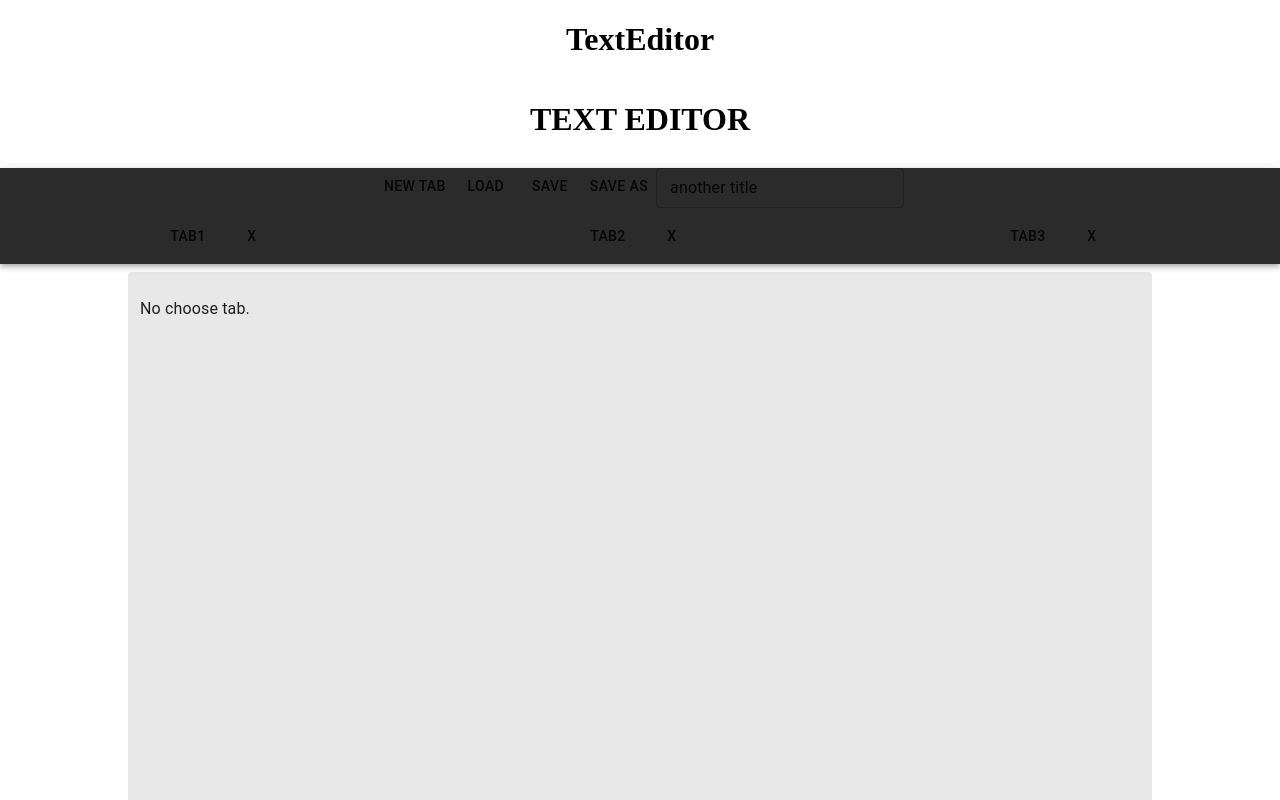
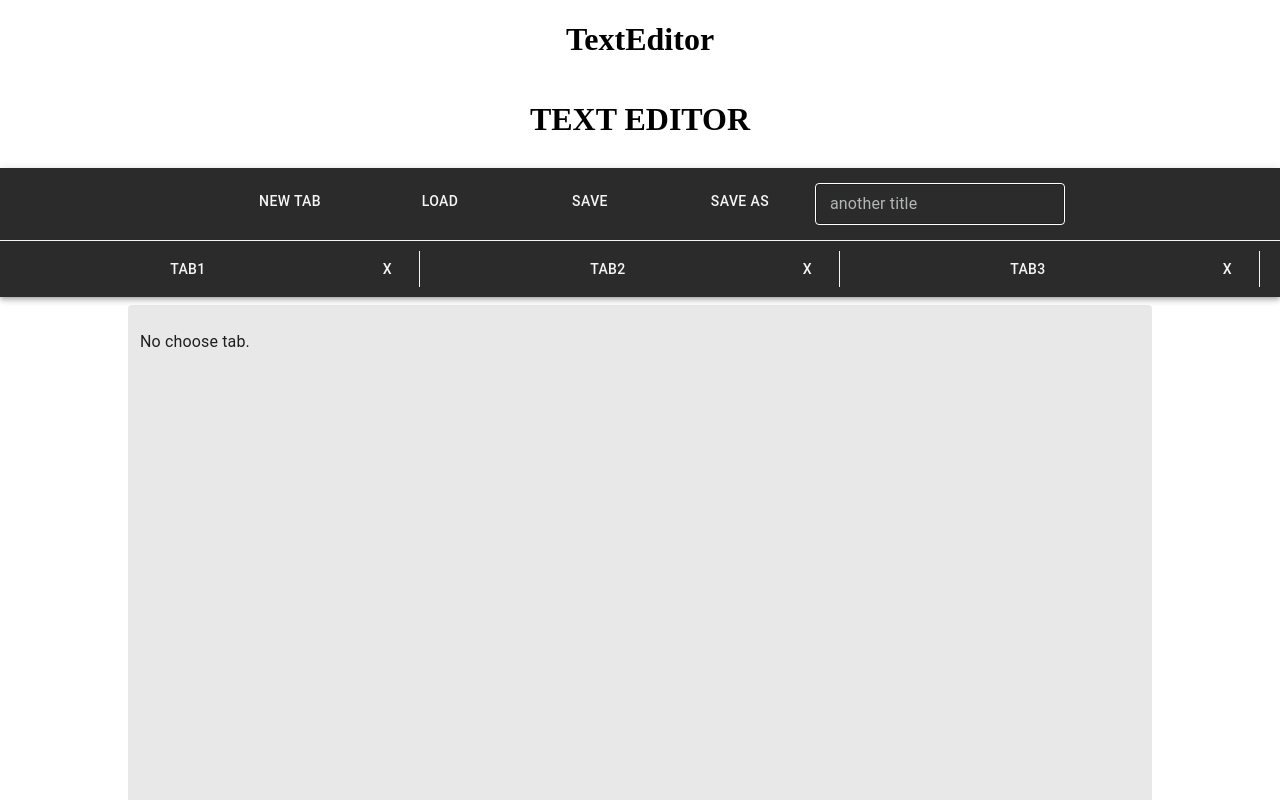
Before and after one commit to mminhou/textEditorReact, a React app: page / in a window 1280 px wide. Shown: the top 800 px of the page. Built offline with nearby package versions, Linux system fonts and the light colour scheme; the HTML template or start-up script is replaced by a standard one.

Commit message:
Feat: Menu, Tab List css 업데이트

```diff
--- a/src/index.scss
+++ b/src/index.scss
@@ -7,3 +7,40 @@ body,
   padding: 0;
   text-align: center;
 }
+
+.toolbar {
+  border-bottom: 1px solid whitesmoke;
+  padding: 15px;
+}
+
+.menu-list-item {
+  color: whitesmoke !important;
+  width: 150px;
+}
+
+.tab-list-item  {
+  .tab-list-title-button {
+    color: whitesmoke !important;
+    border-radius: 0 !important;
+    width: 80%;
+  }
+
+  .tab-list-close-button {
+    color: whitesmoke !important;
+    border-radius: 0 !important;
+    width: 10%;
+    border-right: 1px solid whitesmoke;
+  }
+}
+
+.MuiOutlinedInput-root {
+  border: 1px solid white !important;
+  color: #B3B6B7 !important;
+
+  &.Mui-focused {
+    //border-color: white !important;
+  }
+}
+.Mui-focused {
+  border-color: yellow !important;
+}
```
